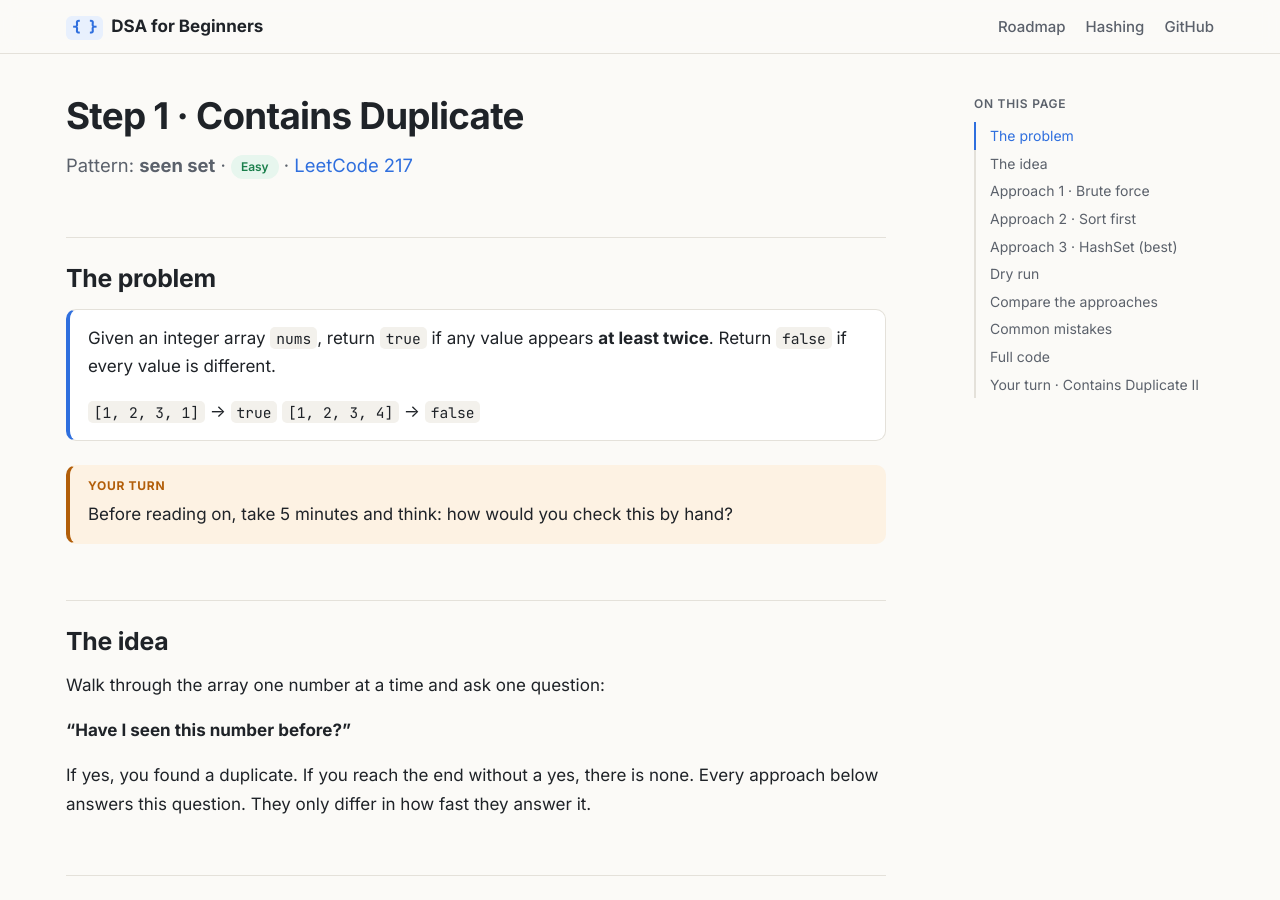
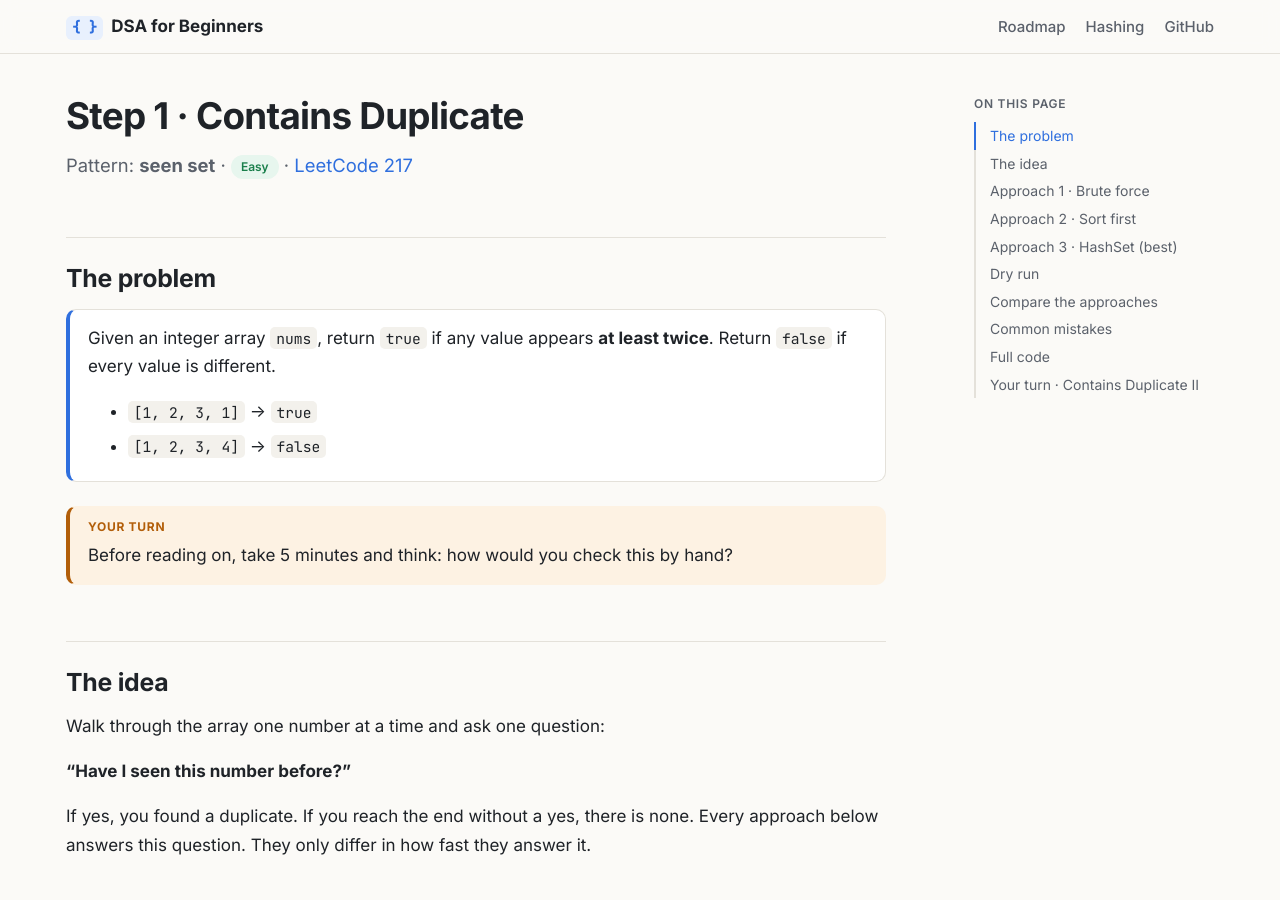
Before and after one commit to arvindvyas/dsa-for-beginners, a Jekyll site: the page built from 01-hashing/01-contains-duplicate.md, in a window 1280 px wide and 900 px high. Built offline with Jekyll 4.4.1, drawn with Linux system fonts in a browser that asks for light colours; our own code applies the rules of GitHub Pages for plain Markdown files.

Commit message:
Put problem examples on separate lines and add a favicon

```diff
--- a/01-hashing/01-contains-duplicate.md
+++ b/01-hashing/01-contains-duplicate.md
@@ -7,8 +7,8 @@ Pattern: **seen set** · <span class="badge easy">Easy</span> · [LeetCode 217](
 
 > Given an integer array `nums`, return `true` if any value appears **at least twice**. Return `false` if every value is different.
 >
-> `[1, 2, 3, 1]` → `true`
-> `[1, 2, 3, 4]` → `false`
+> - `[1, 2, 3, 1]` → `true`
+> - `[1, 2, 3, 4]` → `false`
 
 > Before reading on, take 5 minutes and think: how would you check this by hand?
 {: .try}
@@ -117,8 +117,8 @@ Same pattern, with one twist: the two equal numbers must be **at most `k` positi
 
 > Return `true` if there are two different indexes `i` and `j` where `nums[i] == nums[j]` and `|i - j| <= k`.
 >
-> `[1, 2, 3, 1]`, k = 3 → `true` (indexes 0 and 3, distance 3)
-> `[1, 2, 3, 1, 2, 3]`, k = 2 → `false` (every equal pair is 3 apart)
+> - `[1, 2, 3, 1]`, k = 3 → `true` (indexes 0 and 3, distance 3)
+> - `[1, 2, 3, 1, 2, 3]`, k = 2 → `false` (every equal pair is 3 apart)
 
 > Open [`practice/ContainsDuplicateII.java`](https://github.com/arvindvyas/dsa-for-beginners/blob/main/01-hashing/practice/ContainsDuplicateII.java), write your solution, and run it until every test prints `PASS`.
 {: .try}
--- a/_layouts/default.html
+++ b/_layouts/default.html
@@ -8,6 +8,7 @@
   <link rel="preconnect" href="https://fonts.googleapis.com">
   <link rel="preconnect" href="https://fonts.gstatic.com" crossorigin>
   <link href="https://fonts.googleapis.com/css2?family=Inter:wght@400;500;600;700&family=JetBrains+Mono:wght@400;500&display=swap" rel="stylesheet">
+  <link rel="icon" href="{{ '/assets/favicon.svg' | relative_url }}" type="image/svg+xml">
   <link rel="stylesheet" href="{{ '/assets/css/site.css' | relative_url }}">
 </head>
 <body>
```
Also changed, not shown: assets/favicon.svg (added).
